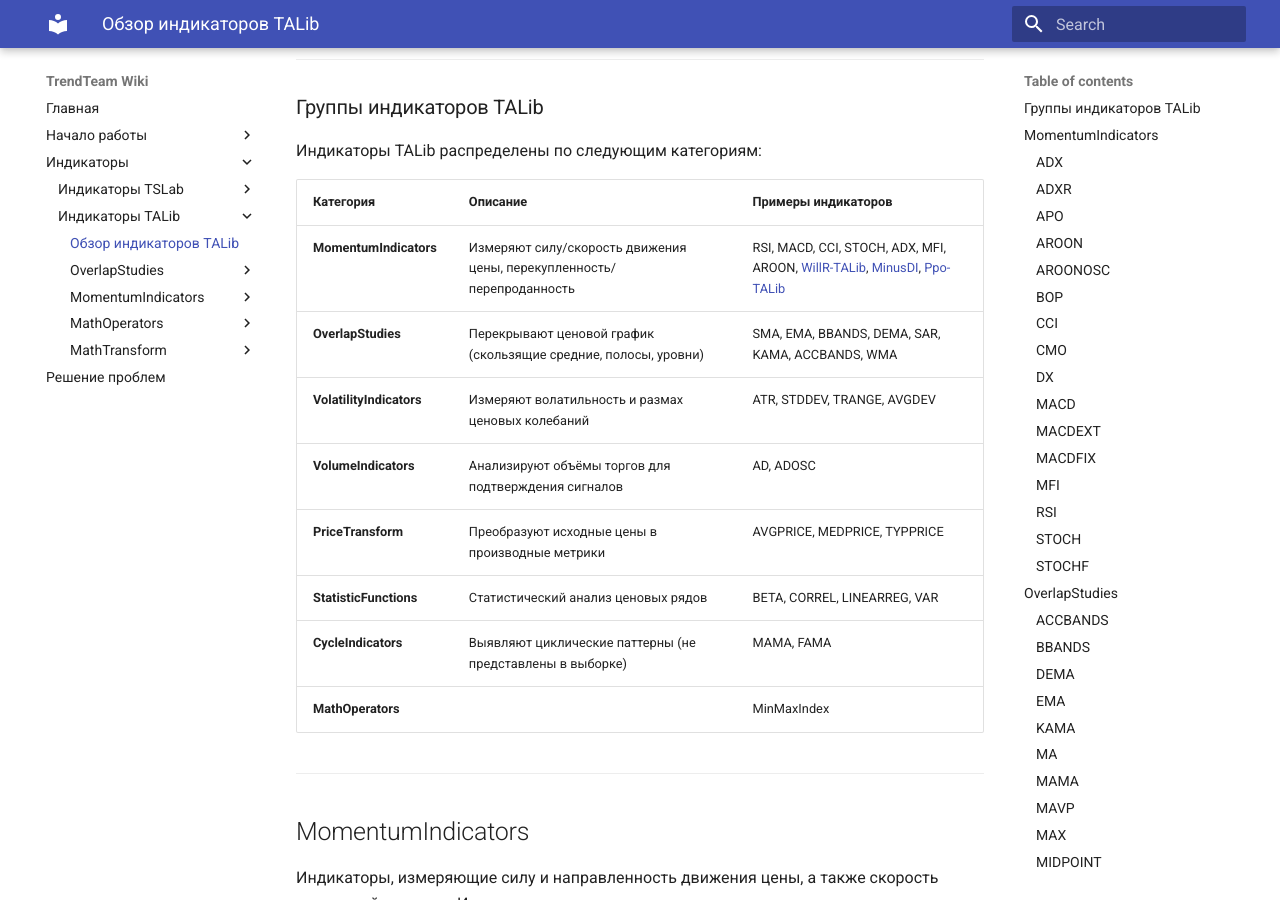
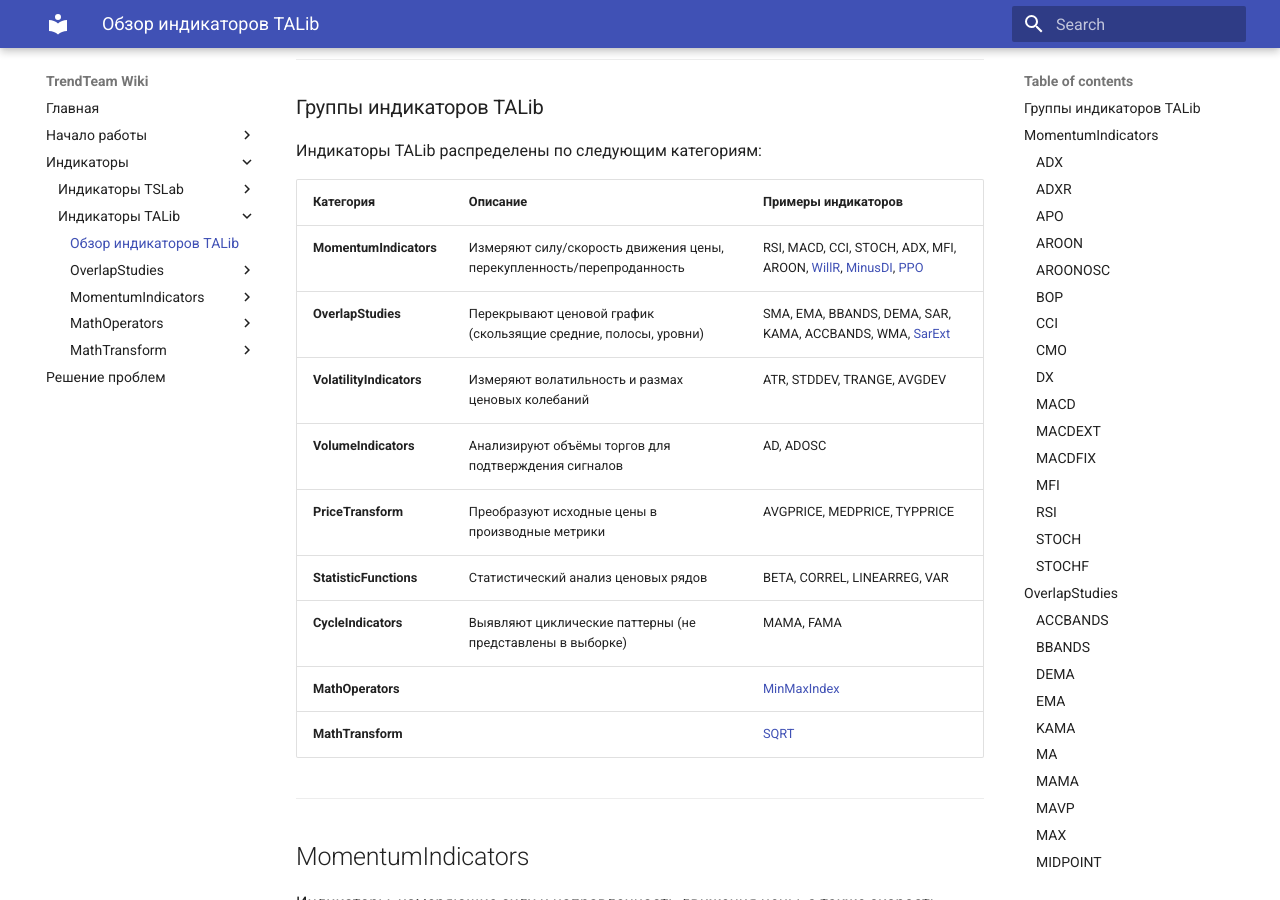
Before and after one commit to TradingLaboratory/wiki, an MkDocs documentation site: the page built from docs/TALib-Indicators.md, in a window 1280 px wide and 900 px high, scrolled down 325 px. Built offline with MkDocs 1.6.1 and Material for MkDocs 9.7.7, drawn with Linux system fonts in a browser that asks for light colours.

Commit message:
Добавил SarExt

```diff
--- a/docs/TALib-Indicators.md
+++ b/docs/TALib-Indicators.md
@@ -8,16 +8,17 @@
 
 Индикаторы TALib распределены по следующим категориям:
 
-| Категория                | Описание                                                              | Примеры индикаторов                                                                                                                                                              |
-| ------------------------ | --------------------------------------------------------------------- | -------------------------------------------------------------------------------------------------------------------------------------------------------------------------------- |
-| **MomentumIndicators**   | Измеряют силу/скорость движения цены, перекупленность/перепроданность | RSI, MACD, CCI, STOCH, ADX, MFI, AROON, [WillR-TALib](TALib-Indicators/WillR-TALib.md), [MinusDI](TALib-Indicators/MinusDI-TALib.md), [Ppo-TALib](TALib-Indicators/Ppo-TALib.md) |
-| **OverlapStudies**       | Перекрывают ценовой график (скользящие средние, полосы, уровни)       | SMA, EMA, BBANDS, DEMA, SAR, KAMA, ACCBANDS, WMA                                                                                                                                 |
-| **VolatilityIndicators** | Измеряют волатильность и размах ценовых колебаний                     | ATR, STDDEV, TRANGE, AVGDEV                                                                                                                                                      |
-| **VolumeIndicators**     | Анализируют объёмы торгов для подтверждения сигналов                  | AD, ADOSC                                                                                                                                                                        |
-| **PriceTransform**       | Преобразуют исходные цены в производные метрики                       | AVGPRICE, MEDPRICE, TYPPRICE                                                                                                                                                     |
-| **StatisticFunctions**   | Статистический анализ ценовых рядов                                   | BETA, CORREL, LINEARREG, VAR                                                                                                                                                     |
-| **CycleIndicators**      | Выявляют циклические паттерны (не представлены в выборке)             | MAMA, FAMA                                                                                                                                                                       |
-| **MathOperators**        |                                                                       | MinMaxIndex                                                                                                                                                                      |
+| Категория                | Описание                                                              | Примеры индикаторов                                                                                                                                                  |
+| ------------------------ | --------------------------------------------------------------------- | -------------------------------------------------------------------------------------------------------------------------------------------------------------------- |
+| **MomentumIndicators**   | Измеряют силу/скорость движения цены, перекупленность/перепроданность | RSI, MACD, CCI, STOCH, ADX, MFI, AROON, [WillR](TALib-Indicators/WillR-TALib.md), [MinusDI](TALib-Indicators/MinusDI-TALib.md), [PPO](TALib-Indicators/Ppo-TALib.md) |
+| **OverlapStudies**       | Перекрывают ценовой график (скользящие средние, полосы, уровни)       | SMA, EMA, BBANDS, DEMA, SAR, KAMA, ACCBANDS, WMA, [SarExt](TALib-Indicators/SarExt-TALib.md)                                                                         |
+| **VolatilityIndicators** | Измеряют волатильность и размах ценовых колебаний                     | ATR, STDDEV, TRANGE, AVGDEV                                                                                                                                          |
+| **VolumeIndicators**     | Анализируют объёмы торгов для подтверждения сигналов                  | AD, ADOSC                                                                                                                                                            |
+| **PriceTransform**       | Преобразуют исходные цены в производные метрики                       | AVGPRICE, MEDPRICE, TYPPRICE                                                                                                                                         |
+| **StatisticFunctions**   | Статистический анализ ценовых рядов                                   | BETA, CORREL, LINEARREG, VAR                                                                                                                                         |
+| **CycleIndicators**      | Выявляют циклические паттерны (не представлены в выборке)             | MAMA, FAMA                                                                                                                                                           |
+| **MathOperators**        |                                                                       | [MinMaxIndex](TALib-Indicators/MinMaxIndex-TALib.md)                                                                                                                 |
+| **MathTransform**        |                                                                       | [SQRT](TALib-Indicators/Sqrt-TALib.md)                                                                                                                               |
 
 ---
 
--- a/mkdocs.yml
+++ b/mkdocs.yml
@@ -62,6 +62,7 @@ nav:
       - OverlapStudies: #Подраздел
         # Конкретные индикаторы из подпапки
         - WMA: TALib-Indicators/Wma-TALib.md
+        - SarExt: TALib-Indicators/SarExt-TALib.md
       - MomentumIndicators:
         - Williams %R: TALib-Indicators/WillR-TALib.md
         - MinusDI: TALib-Indicators/MinusDI-TALib.md
```
Also changed, not shown: docs/TALib-Indicators/SarExt-TALib.md (added, +64 -0 lines).
